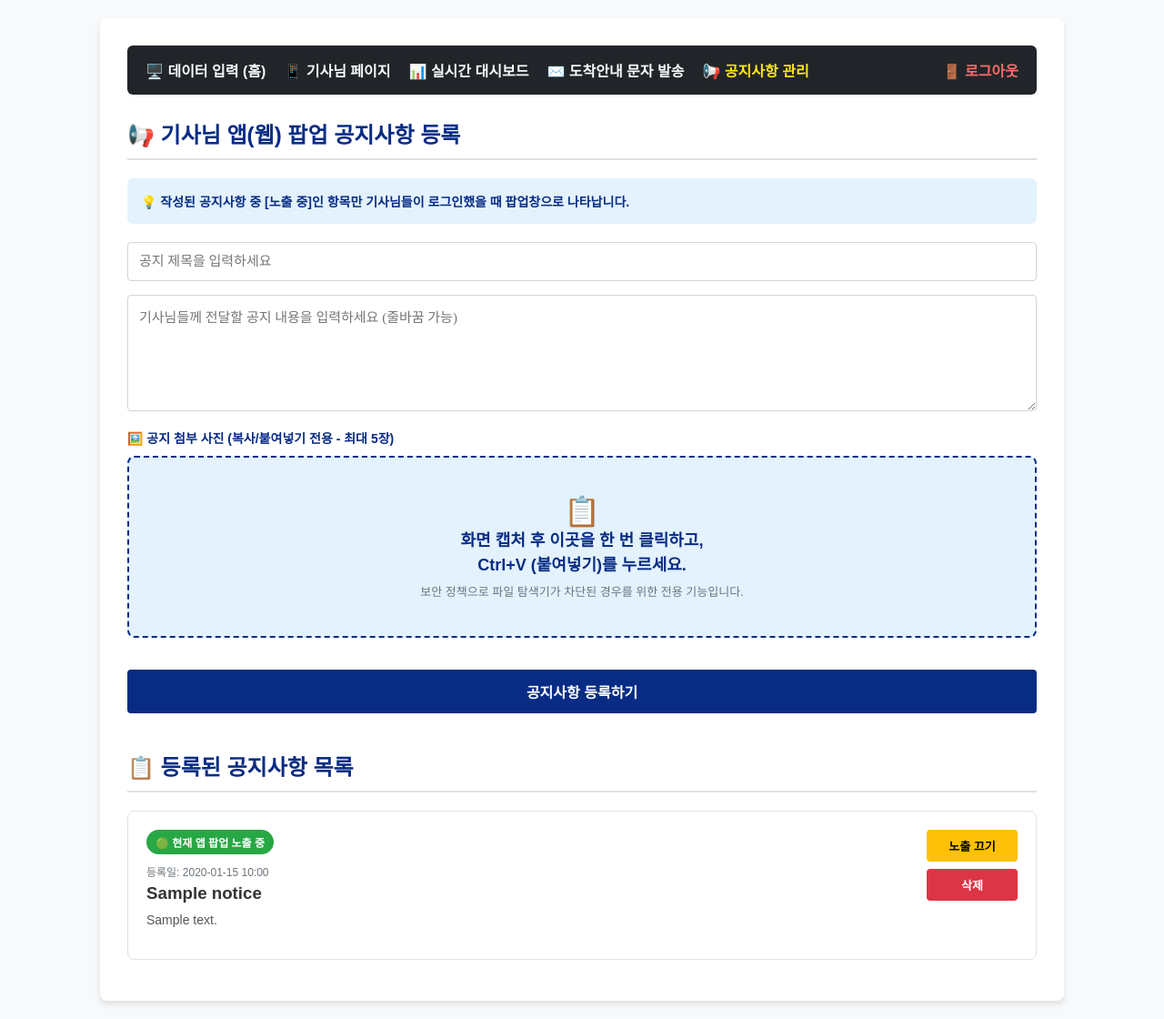
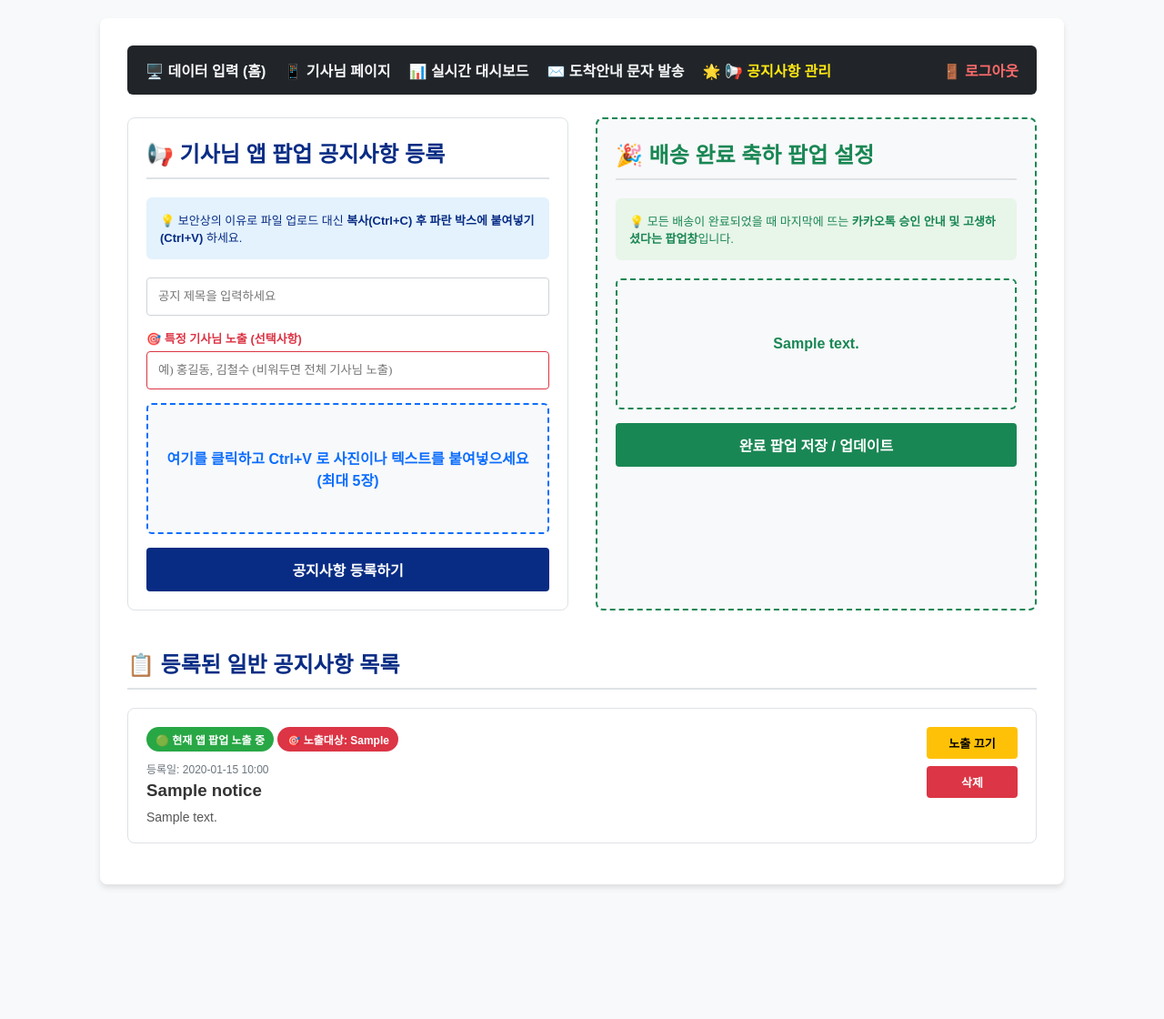
Before and after one commit to cic7860-creator/deliverytime-app, a Flask app: template templates/notice.html in a window 1280 px wide. Shown: the whole page at 91% size. After the commit the page ends 976 px from the top, so only its background shows below. Run offline with Flask 3, Linux system fonts and the light colour scheme; the template is opened without the code that fills it: values that come from a table or form of the project are taken from there, others are empty; tables that the repository leaves empty hold one stand-in row (values such as "Sample post"); some web fonts are replaced.

Commit message:
Update notice.html

```diff
--- a/templates/notice.html
+++ b/templates/notice.html
@@ -4,207 +4,155 @@
     <meta charset="UTF-8">
     <title>공지사항 관리 - JETTE</title>
     <style>
-        @font-face {
-            font-family: 'Binggrae-Two';
-            src: url('https://fastly.jsdelivr.net/gh/projectnoonnu/noonfonts_one@1.0/Binggrae-Two.woff') format('woff');
-            font-weight: normal; font-style: normal;
-        }
+        @font-face { font-family: 'Binggrae-Two'; src: url('https://fastly.jsdelivr.net/gh/projectnoonnu/noonfonts_one@1.0/Binggrae-Two.woff') format('woff'); font-weight: normal; font-style: normal; }
         body { font-family: 'Binggrae-Two', sans-serif; padding: 20px; background-color: #f8f9fa; margin: 0; }
         .container { max-width: 1000px; margin: 0 auto; background: white; padding: 30px; border-radius: 8px; box-shadow: 0 4px 6px rgba(0,0,0,0.1); }
-        .top-nav { background-color: #212529; padding: 15px 20px; border-radius: 6px; margin-bottom: 25px; display: flex; justify-content: space-between; align-items: center; flex-wrap: wrap; gap: 10px; }
+        .top-nav { background-color: #212529; padding: 15px 20px; border-radius: 6px; margin-bottom: 25px; display: flex; justify-content: space-between; align-items: center; }
         .top-nav div { display: flex; gap: 20px; flex-wrap: wrap; }
         .top-nav a { color: #f8f9fa; text-decoration: none; font-size: 16px; font-weight: bold; }
         .top-nav a:hover { color: #0d6efd; }
         h2 { color: #082c84; border-bottom: 2px solid #dee2e6; padding-bottom: 10px; margin-top: 0; }
 
-        input[type="text"], textarea { width: 100%; padding: 12px; margin-bottom: 15px; border: 1px solid #ced4da; border-radius: 4px; font-family: 'Binggrae-Two'; font-size: 15px; box-sizing: border-box; }
+        input[type="text"], textarea { width: 100%; padding: 12px; margin-bottom: 15px; border: 1px solid #ced4da; border-radius: 4px; font-family: 'Binggrae-Two'; box-sizing: border-box; }
         .btn { padding: 12px 20px; font-size: 16px; border: none; border-radius: 4px; cursor: pointer; font-weight: bold; }
         .btn-primary { background-color: #082c84; color: white; width: 100%; }
+        .btn-success { background-color: #198754; color: white; width: 100%; }
 
-        .notice-card { border: 1px solid #dee2e6; border-radius: 8px; padding: 20px; margin-bottom: 15px; display: flex; justify-content: space-between; align-items: flex-start; }
+        .notice-card { border: 1px solid #dee2e6; border-radius: 8px; padding: 20px; margin-bottom: 15px; display: flex; justify-content: space-between; background: white; }
         .notice-card.inactive { background-color: #f1f3f5; opacity: 0.7; }
         .badge { padding: 5px 10px; border-radius: 20px; font-size: 12px; font-weight: bold; color: white; display: inline-block; margin-bottom: 10px; }
         .badge-active { background-color: #28a745; }
         .badge-inactive { background-color: #6c757d; }
 
-        /* 붙여넣기 박스 호버 효과 */
-        #pasteArea:hover { background-color: #cce5ff !important; border-color: #0d6efd !important; }
+        /* 이미지 복사 붙여넣기 전용 박스 디자인 */
+        .paste-zone { border: 2px dashed #0d6efd; background-color: #f8f9fa; padding: 20px; text-align: center; color: #0d6efd; font-weight: bold; cursor: pointer; border-radius: 6px; margin-bottom: 15px; min-height: 100px; display: flex; flex-direction: column; align-items: center; justify-content: center; }
+        .paste-zone:focus { outline: none; background-color: #e9ecef; }
+        .paste-zone img { max-width: 100%; height: auto; border-radius: 4px; margin-top: 10px; }
     </style>
+    <script>
+        function setupPasteZone(zoneId, inputId) {
+            let zone = document.getElementById(zoneId);
+            let hiddenInput = document.getElementById(inputId);
 
-    <script>
-        document.addEventListener('DOMContentLoaded', function() {
-            const pasteArea = document.getElementById('pasteArea');
-            const previewArea = document.getElementById('previewArea');
-            const imageInput = document.getElementById('imageInput');
-            let dataTransfer = new DataTransfer();
-
-            // 박스 클릭 시 시각적 반응
-            pasteArea.addEventListener('click', function() {
-                this.focus();
-                this.style.backgroundColor = '#b8daff';
-                setTimeout(() => { this.style.backgroundColor = '#e3f2fd'; }, 200);
+            zone.addEventListener('paste', function (e) {
+                e.preventDefault();
+                let items = (e.clipboardData || e.originalEvent.clipboardData).items;
+                for (let index in items) {
+                    let item = items[index];
+                    if (item.kind === 'file') {
+                        let blob = item.getAsFile();
+                        let reader = new FileReader();
+                        reader.onload = function (event) {
+                            let img = document.createElement("img");
+                            img.src = event.target.result;
+                            zone.appendChild(img);
+                            syncContent();
+                        };
+                        reader.readAsDataURL(blob);
+                    } else if (item.type === 'text/plain') {
+                        item.getAsString(function(str) {
+                            zone.innerHTML += str + "<br>";
+                            syncContent();
                         });
-
-            // 화면에서 붙여넣기(Ctrl+V) 감지
-            document.addEventListener('paste', function(e) {
-                let items = e.clipboardData.items;
-                let imagePasted = false;
-
-                for (let i = 0; i < items.length; i++) {
-                    if (items[i].type.indexOf('image') !== -1) {
-                        if (dataTransfer.items.length >= 5) {
-                            alert("사진은 최대 5장까지만 첨부할 수 있습니다.");
-                            break;
-                        }
-
-                        // 클립보드의 이미지를 가상의 파일로 변환 (서버 전송용)
-                        let file = items[i].getAsFile();
-                        let ext = file.type.split('/')[1] || 'png';
-                        let newFile = new File([file], "pasted_image_" + Date.now() + "_" + i + "." + ext, {type: file.type});
-
-                        dataTransfer.items.add(newFile);
-                        imagePasted = true;
                     }
                 }
-
-                if (imagePasted) {
-                    // 변환된 파일을 숨겨진 input 파일에 밀어넣기
-                    imageInput.files = dataTransfer.files;
-                    renderPreviews();
+            });
+            zone.addEventListener('input', syncContent);
+            function syncContent() {
+                // 처음에 적혀있던 안내 텍스트 제거
+                if(zone.innerHTML.includes("여기를 클릭하고")) {
+                    zone.innerHTML = zone.innerHTML.replace("여기를 클릭하고 Ctrl+V 로 사진이나 텍스트를 붙여넣으세요 (최대 5장)", "");
                 }
-            });
-
-            // 붙여넣은 이미지 썸네일 그리기
-            window.renderPreviews = function() {
-                previewArea.innerHTML = '';
-                for (let i = 0; i < dataTransfer.files.length; i++) {
-                    let file = dataTransfer.files[i];
-                    let reader = new FileReader();
-                    reader.onload = function(e) {
-                        let imgDiv = document.createElement('div');
-                        imgDiv.style.position = 'relative';
-                        imgDiv.style.width = '120px';
-                        imgDiv.style.height = '120px';
-
-                        let img = document.createElement('img');
-                        img.src = e.target.result;
-                        img.style.width = '100%';
-                        img.style.height = '100%';
-                        img.style.objectFit = 'cover';
-                        img.style.borderRadius = '6px';
-                        img.style.border = '2px solid #ced4da';
-
-                        // 삭제 버튼
-                        let removeBtn = document.createElement('button');
-                        removeBtn.innerHTML = 'X';
-                        removeBtn.style.position = 'absolute';
-                        removeBtn.style.top = '-8px';
-                        removeBtn.style.right = '-8px';
-                        removeBtn.style.background = '#dc3545';
-                        removeBtn.style.color = 'white';
-                        removeBtn.style.border = 'none';
-                        removeBtn.style.borderRadius = '50%';
-                        removeBtn.style.width = '24px';
-                        removeBtn.style.height = '24px';
-                        removeBtn.style.fontSize = '12px';
-                        removeBtn.style.fontWeight = 'bold';
-                        removeBtn.style.cursor = 'pointer';
-                        removeBtn.style.boxShadow = '0 2px 4px rgba(0,0,0,0.2)';
-                        removeBtn.onclick = function(event) {
-                            event.preventDefault(); // 폼 제출 방지
-                            removeImage(i);
-                        };
-
-                        imgDiv.appendChild(img);
-                        imgDiv.appendChild(removeBtn);
-                        previewArea.appendChild(imgDiv);
-                    }
-                    reader.readAsDataURL(file);
-                }
-            };
-
-            // 이미지 삭제 로직
-            window.removeImage = function(index) {
-                let newDataTransfer = new DataTransfer();
-                for (let i = 0; i < dataTransfer.files.length; i++) {
-                    if (i !== index) {
-                        newDataTransfer.items.add(dataTransfer.files[i]);
+                hiddenInput.value = zone.innerHTML;
             }
         }
-                dataTransfer = newDataTransfer;
-                imageInput.files = dataTransfer.files; // input 업데이트
-                renderPreviews();
+        window.onload = function() {
+            setupPasteZone("pasteZoneNotice", "noticeContent");
+            setupPasteZone("pasteZoneCompletion", "completionContent");
         };
-        });
     </script>
 </head>
 <body>
     <div class="container">
-        <!-- 상단 네비게이션: 공지사항 관리 (노란색 강조) -->
         <div class="top-nav">
             <div>
                 <a href="/admin">🖥️ 데이터 입력 (홈)</a>
                 <a href="/driver" target="_blank">📱 기사님 페이지</a>
                 <a href="/dashboard">📊 실시간 대시보드</a>
                 <a href="/sms">✉️ 도착안내 문자 발송</a>
-                <a href="/notice" style="color: #ffe812;">📢 공지사항 관리</a>
+                <a href="/notice" style="color: #ffe812;">🌟 📢 공지사항 관리</a>
             </div>
             <a href="/admin_logout" style="color: #ff6b6b;">🚪 로그아웃</a>
         </div>
 
-        <h2>📢 기사님 앱(웹) 팝업 공지사항 등록</h2>
-        <div style="background: #e3f2fd; padding: 15px; border-radius: 6px; margin-bottom: 20px; font-size: 14px; color: #082c84; font-weight: bold;">
-            💡 작성된 공지사항 중 [노출 중]인 항목만 기사님들이 로그인했을 때 팝업창으로 나타납니다.
+        <div style="display: grid; grid-template-columns: 1fr 1fr; gap: 30px; margin-bottom: 40px;">
+            <!-- 좌측: 일반 공지사항 등록 -->
+            <div style="background: white; padding: 20px; border-radius: 8px; border: 1px solid #dee2e6;">
+                <h2>📢 기사님 앱 팝업 공지사항 등록</h2>
+                <div style="background: #e3f2fd; padding: 15px; border-radius: 6px; margin-bottom: 20px; font-size: 13px; color: #082c84;">
+                    💡 보안상의 이유로 파일 업로드 대신 <b>복사(Ctrl+C) 후 파란 박스에 붙여넣기(Ctrl+V)</b> 하세요.
                 </div>
+                <form action="/notice/add" method="POST">
+                    <input type="text" name="title" placeholder="공지 제목을 입력하세요" required>
 
-        <form action="/notice/add" method="POST" enctype="multipart/form-data" style="margin-bottom: 40px;">
-            <input type="text" name="title" placeholder="공지 제목을 입력하세요" required>
-            <textarea name="content" rows="6" placeholder="기사님들께 전달할 공지 내용을 입력하세요 (줄바꿈 가능)" required></textarea>
+                    <!-- 💡 신규: 특정 기사님 지정 필드 -->
+                    <label style="font-size: 13px; font-weight: bold; color: #dc3545; display: block; margin-bottom: 5px;">🎯 특정 기사님 노출 (선택사항)</label>
+                    <input type="text" name="target_drivers" placeholder="예) 홍길동, 김철수 (비워두면 전체 기사님 노출)" style="border-color: #dc3545;">
 
-            <!-- 실제 파일 업로드 인풋은 숨겨둠 (보안 프로그램 우회) -->
-            <input type="file" name="images" id="imageInput" multiple accept="image/*" style="display: none;">
-
-            <label style="font-size: 14px; font-weight: bold; color: #082c84; display: block; margin-bottom: 10px;">
-                🖼️ 공지 첨부 사진 (복사/붙여넣기 전용 - 최대 5장)
-            </label>
-
-            <!-- 보안 우회용 클립보드 붙여넣기 박스 -->
-            <div id="pasteArea" tabindex="0" style="border: 2px dashed #082c84; padding: 40px 20px; text-align: center; border-radius: 8px; background-color: #e3f2fd; cursor: pointer; margin-bottom: 15px; outline: none; transition: 0.2s;">
-                <span style="font-size: 32px;">📋</span><br>
-                <strong style="color: #082c84; font-size: 18px; line-height: 1.5;">화면 캡처 후 이곳을 한 번 클릭하고,<br>Ctrl+V (붙여넣기)를 누르세요.</strong><br>
-                <span style="font-size: 13px; color: #6c757d; margin-top: 5px; display: inline-block;">보안 정책으로 파일 탐색기가 차단된 경우를 위한 전용 기능입니다.</span>
+                    <!-- 💡 복사 붙여넣기 에어리어 -->
+                    <div class="paste-zone" id="pasteZoneNotice" contenteditable="true">
+                        여기를 클릭하고 Ctrl+V 로 사진이나 텍스트를 붙여넣으세요 (최대 5장)
                     </div>
-
-            <!-- 붙여넣은 이미지가 보여지는 곳 -->
-            <div id="previewArea" style="display: flex; gap: 15px; flex-wrap: wrap; margin-bottom: 20px;"></div>
+                    <input type="hidden" name="content" id="noticeContent" required>
 
                     <button type="submit" class="btn btn-primary">공지사항 등록하기</button>
                 </form>
+            </div>
 
-        <h2>📋 등록된 공지사항 목록</h2>
+            <!-- 우측: 배송 완료 축하 팝업 등록 -->
+            <div style="background: #f8f9fa; padding: 20px; border-radius: 8px; border: 2px dashed #198754;">
+                <h2 style="color: #198754;">🎉 배송 완료 축하 팝업 설정</h2>
+                <div style="background: #e8f5e9; padding: 15px; border-radius: 6px; margin-bottom: 20px; font-size: 13px; color: #198754;">
+                    💡 모든 배송이 완료되었을 때 마지막에 뜨는 <b>카카오톡 승인 안내 및 고생하셨다는 팝업창</b>입니다.
+                </div>
+                <form action="/notice/update_completion" method="POST">
+                    <div class="paste-zone" id="pasteZoneCompletion" contenteditable="true" style="border-color: #198754; color: #198754;">
+                        {% if completion_setting and completion_setting.content %}
+                            {{ completion_setting.content | safe }}
+                        {% else %}
+                            여기를 클릭하고 Ctrl+V 로 사진이나 텍스트를 붙여넣으세요
+                        {% endif %}
+                    </div>
+                    <input type="hidden" name="completion_content" id="completionContent" value="{{ completion_setting.content if completion_setting else '' }}">
+                    <button type="submit" class="btn btn-success">완료 팝업 저장 / 업데이트</button>
+                </form>
+            </div>
+        </div>
+
+        <h2>📋 등록된 일반 공지사항 목록</h2>
         {% for n in notices %}
         <div class="notice-card {% if not n.is_active %}inactive{% endif %}">
-            <div style="flex: 1; padding-right: 20px;">
+            <div style="flex: 1; padding-right: 20px; overflow: hidden;">
                 {% if n.is_active %}
                 <span class="badge badge-active">🟢 현재 앱 팝업 노출 중</span>
                 {% else %}
                 <span class="badge badge-inactive">⚫ 노출 안함 (숨김)</span>
                 {% endif %}
+
+                <!-- 💡 타겟 기사님 뱃지 노출 -->
+                {% if n.target_drivers %}
+                <span class="badge" style="background: #dc3545;">🎯 노출대상: {{ n.target_drivers }}</span>
+                {% else %}
+                <span class="badge" style="background: #0d6efd;">🌐 전체 기사님 노출</span>
+                {% endif %}
+
                 <div style="font-size: 12px; color: #6c757d; margin-bottom: 5px;">등록일: {{ n.created_at.strftime('%Y-%m-%d %H:%M') }}</div>
                 <h3 style="margin: 0 0 10px 0; color: #333;">{{ n.title }}</h3>
-                <div style="color: #555; font-size: 14px; white-space: pre-wrap; margin-bottom: 15px;">{{ n.content }}</div>
-
-                {% if n.image_list %}
-                <div style="display: flex; gap: 8px; flex-wrap: wrap;">
-                    {% for img in n.image_list %}
-                        <img src="/static/uploads/{{ img }}" style="max-width: 120px; max-height: 120px; border-radius: 6px; border: 1px solid #dee2e6; object-fit: cover;">
-                    {% endfor %}
-                </div>
-                {% endif %}
+                <div style="color: #555; font-size: 14px; white-space: pre-wrap; max-height: 150px; overflow-y: auto;">{{ n.content | safe }}</div>
             </div>
             <div style="display: flex; flex-direction: column; gap: 8px; min-width: 100px;">
                 <form action="/notice/toggle/{{ n.id }}" method="POST" style="margin:0;">
-                    <button type="submit" class="btn" style="width:100%; background:{% if n.is_active %}#ffc107{% else %}#198754{% endif %}; color:{% if n.is_active %}black{% else %}white{% endif %}; font-size:13px; padding:8px;">
+                    <button type="submit" class="btn" style="width:100%; background:{% if n.is_active %}#ffc107{% else %}#198754{% endif %}; color:{% if n.is_active %}#000{% else %}#fff{% endif %}; font-size:13px; padding:8px;">
                         {% if n.is_active %}노출 끄기{% else %}다시 켜기{% endif %}
                     </button>
                 </form>
```
Lines whose indentation alone changed are shown as unchanged.
